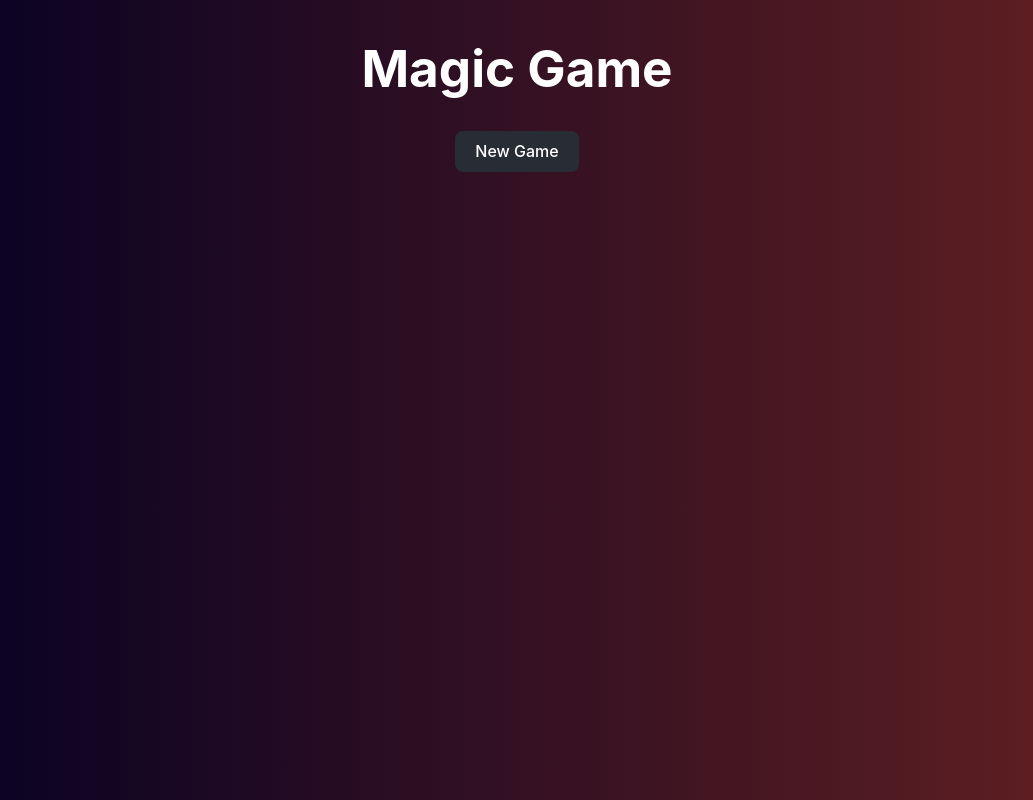
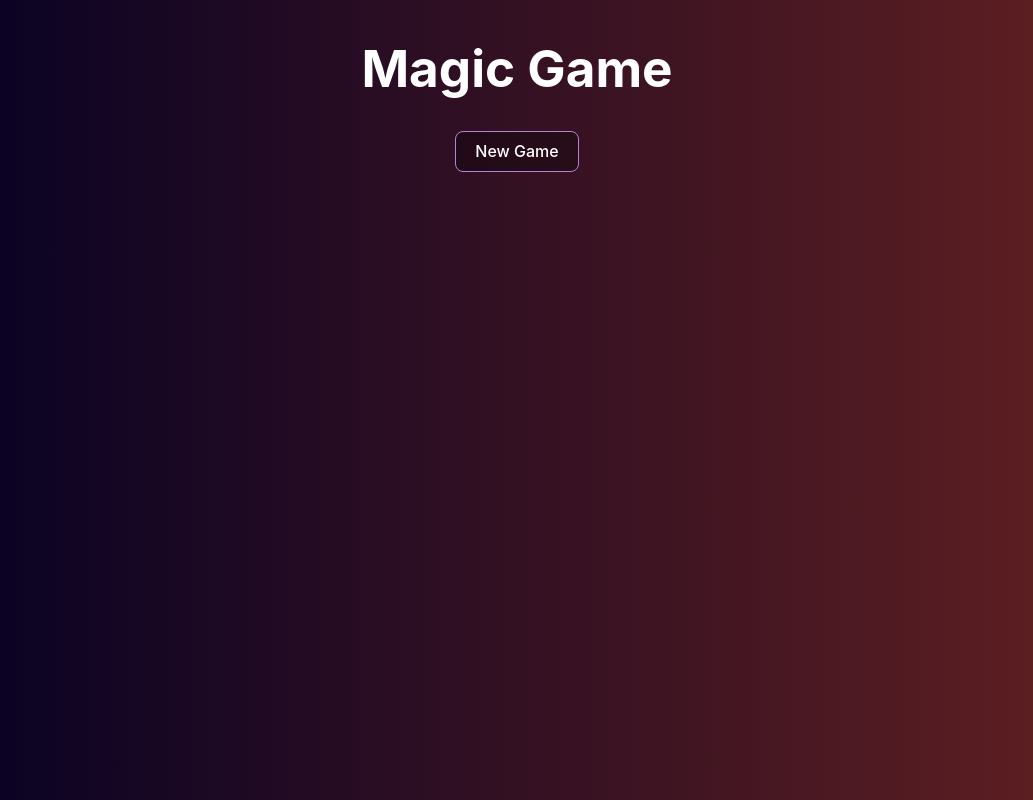
Before and after one commit to deividpa/memory-game, a React (Vite) app: page / in a window 1280 px wide. Shown: the whole page, without its empty margins (123-1156 px from the left). Built offline with nearby package versions, Linux system fonts and the light colour scheme.

Commit message:
style: Update background color and button border color in CSS

```diff
--- a/src/index.css
+++ b/src/index.css
@@ -13,7 +13,7 @@
   -webkit-font-smoothing: antialiased;
   -moz-osx-font-smoothing: grayscale;
 
-  --background-color: #282c34;
+  --background-color: rgba(0, 0, 0, 0.3);
   --modern-purple: #9b59b6;
   --light-purple: #b085d6;
 }
@@ -49,6 +49,7 @@ h1 {
 button {
   border-radius: 8px;
   border: 1px solid transparent;
+  border-color: var(--light-purple);
   padding: 0.6em 1.2em;
   font-size: 1em;
   font-weight: 500;
```
